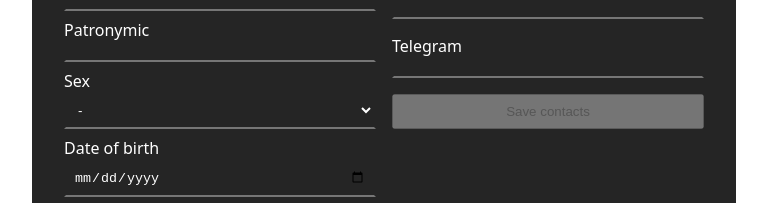
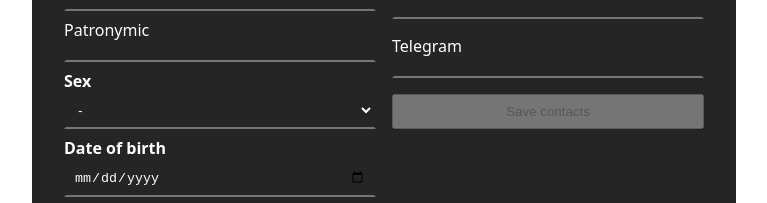
Before and after one commit to IT-Cluster-MGMN/Front-end, a React (Vite) app: page /registration in a window 1280 px wide. Both pictures are taken after typing "name@example.com", "Sample123", "Sample123" into the empty fields and a click on the button "Additional fields". Shown: the part 233-436 px from the top of the page, without its empty margins (256-1023 px from the left). Built offline with nearby package versions, Linux system fonts and the light colour scheme.

Commit message:
font-fix

```diff
--- a/src/components/DateOfBirthSelector.jsx
+++ b/src/components/DateOfBirthSelector.jsx
@@ -1,7 +1,7 @@
 const DateOfBirthSelector = ({ onChange, date_birth, lightTheme }) => {
   return (
     <div className="flex flex-col">
-      <label className="font-sans">Date of birth</label>
+      <label className="font-sans font-bold">Date of birth</label>
       <input
         type="date"
         onChange={(e) => onChange(e.target.value)}
--- a/src/components/InputField.jsx
+++ b/src/components/InputField.jsx
@@ -30,7 +30,7 @@ const InputField = ({
         <div className="flex flex-row items-center gap-2">
           {label ? (
             <label
-              className={`${lightTheme ? "text-black" : "text-white"} font-sans`}
+              className={`${lightTheme ? "text-black" : "text-white"} font-bold font-sans`}
             >
               {label}
             </label>
@@ -79,7 +79,7 @@ const InputField = ({
         )}
 
         {(isFocus && !isValidField && field && hintTag) ||
-          (isMouseOver && hintTag) ? (
+        (isMouseOver && hintTag) ? (
           <Hint type={hintTag} />
         ) : null}
       </div>
--- a/src/components/SexSelector.jsx
+++ b/src/components/SexSelector.jsx
@@ -1,7 +1,7 @@
 const SexSelector = ({ onChange, sex, lightTheme }) => {
   return (
     <div className="flex flex-col font-sans">
-      <label>Sex</label>
+      <label className="font-sans font-bold">Sex</label>
       <select
         onChange={(e) => onChange(e.target.value)}
         className={`bg-inherit ${lightTheme ? "text-black" : "text-white"} p-2 border-t-transparent border-x-transparent  border-[2px] focus:outline-none ${sex ? "border-b-green-500" : ""} `}
```
